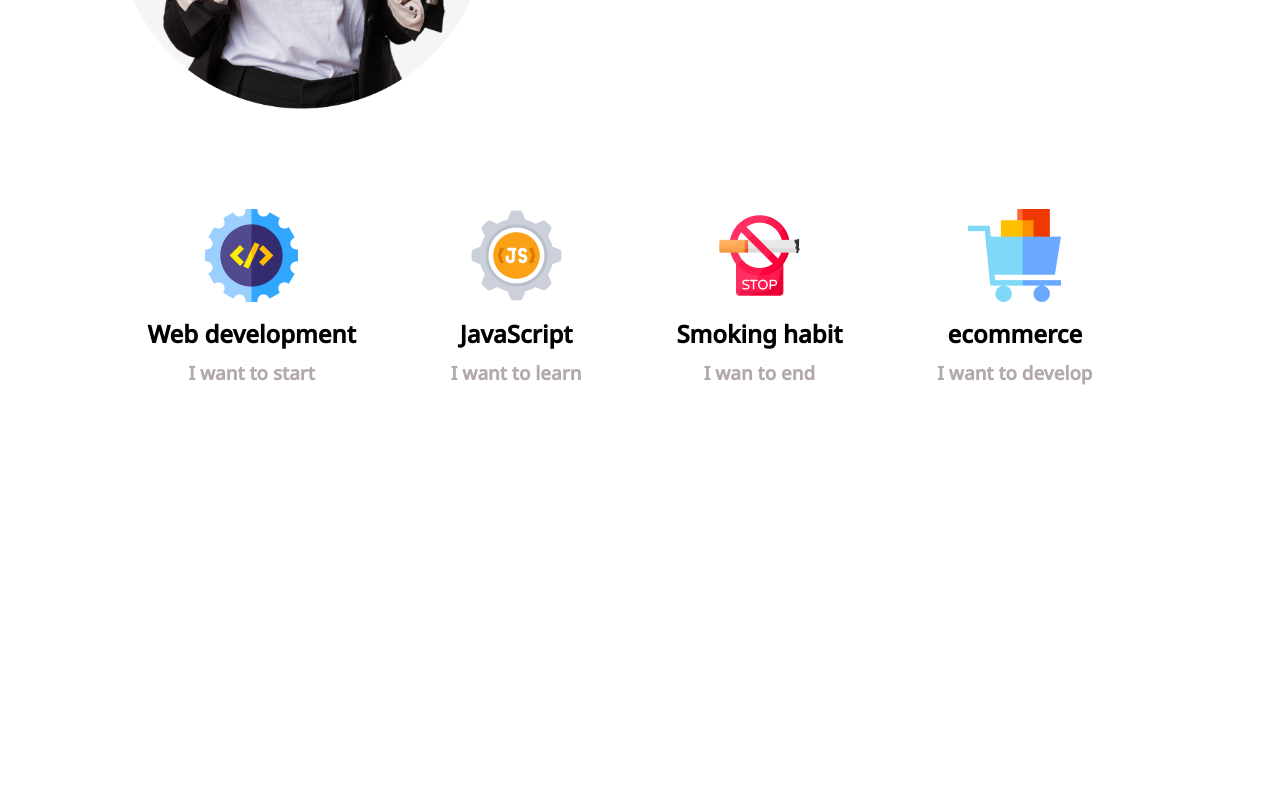
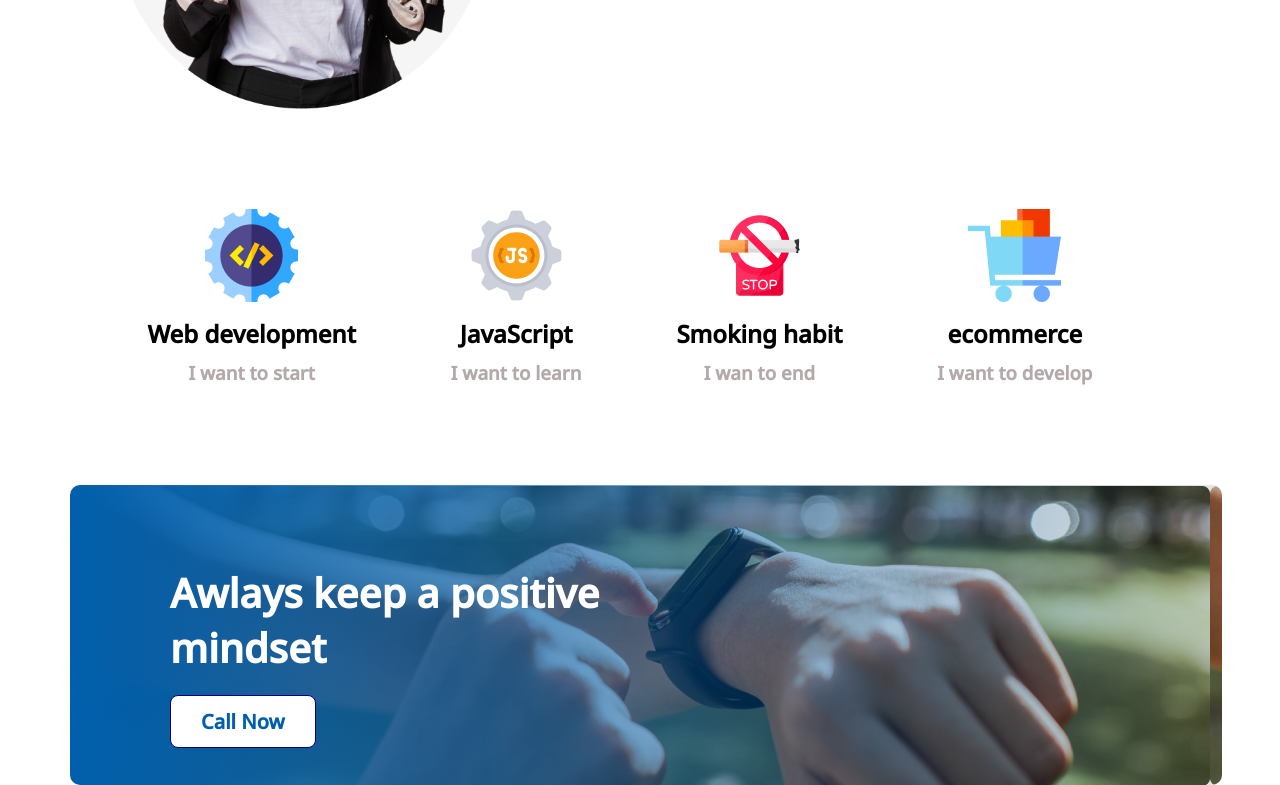
Before and after one commit to sadid56/pracricse-web1, a plain HTML site: page index.html in a window 1280 px wide. Shown: the part 1308-2093 px from the top of the page. Before the commit the page ends 1793 px from the top, so only its background shows below. Drawn offline with Linux system fonts and the light colour scheme.

Commit message:
added a section3

```diff
--- a/index.html
+++ b/index.html
@@ -63,6 +63,15 @@
                 <h3 class="skill-desc">I want to develop</h3>
             </div>
         </section>
+        <section class="section3">
+            <div class="section3-container">
+                <h1 class="section3-title">
+                    Awlays keep a positive mindset
+                </h1>
+                <button class="btn-primary">Call Now</button>
+            </div>
+        </section>
+
     </main>
 
 </body>
--- a/style.css
+++ b/style.css
@@ -42,13 +42,14 @@ body{
 
 }
 .btn-primary{
-    padding: 15px 30px;
+    padding: 12px 30px;
     background-color: #fff;
-    color: black;
+    color: #005FAC;
     font-weight: 700;
     border: 1px solid navy;
     font-size: 20px;
     margin-top: 20px;
+    border-radius: 8px;
 }
 .btn-primary:hover{
     background-color: navy;
@@ -98,3 +99,22 @@ main{
 .skill-desc{
     color: rgb(179, 169, 169);
 }
+
+.section3{
+    background-image:linear-gradient(90deg ,#005FAC  ,rgba(0,0,0,0.1)), url('images/watch.png');
+    width: 90%;
+    height: 300px;
+    margin-left: 70px;
+    border-radius: 10px;
+    position: absolute ;
+}
+.section3-container{
+    margin-left: 100px;
+    margin-top: 80px;
+    position: relative;
+}
+.section3-title{
+    font-size: 40px;
+    color: #fff;
+    width: 500px;
+}
```
